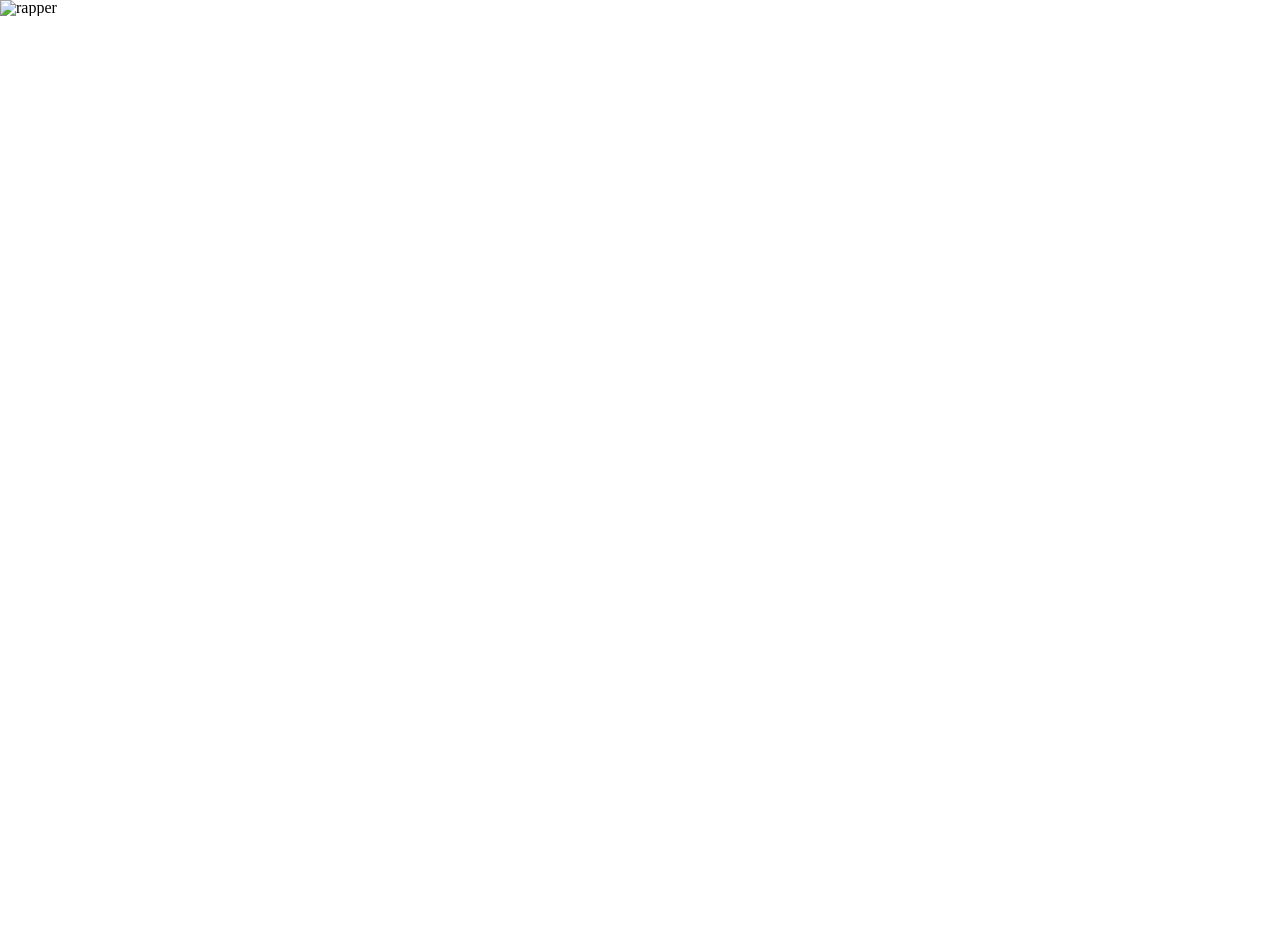
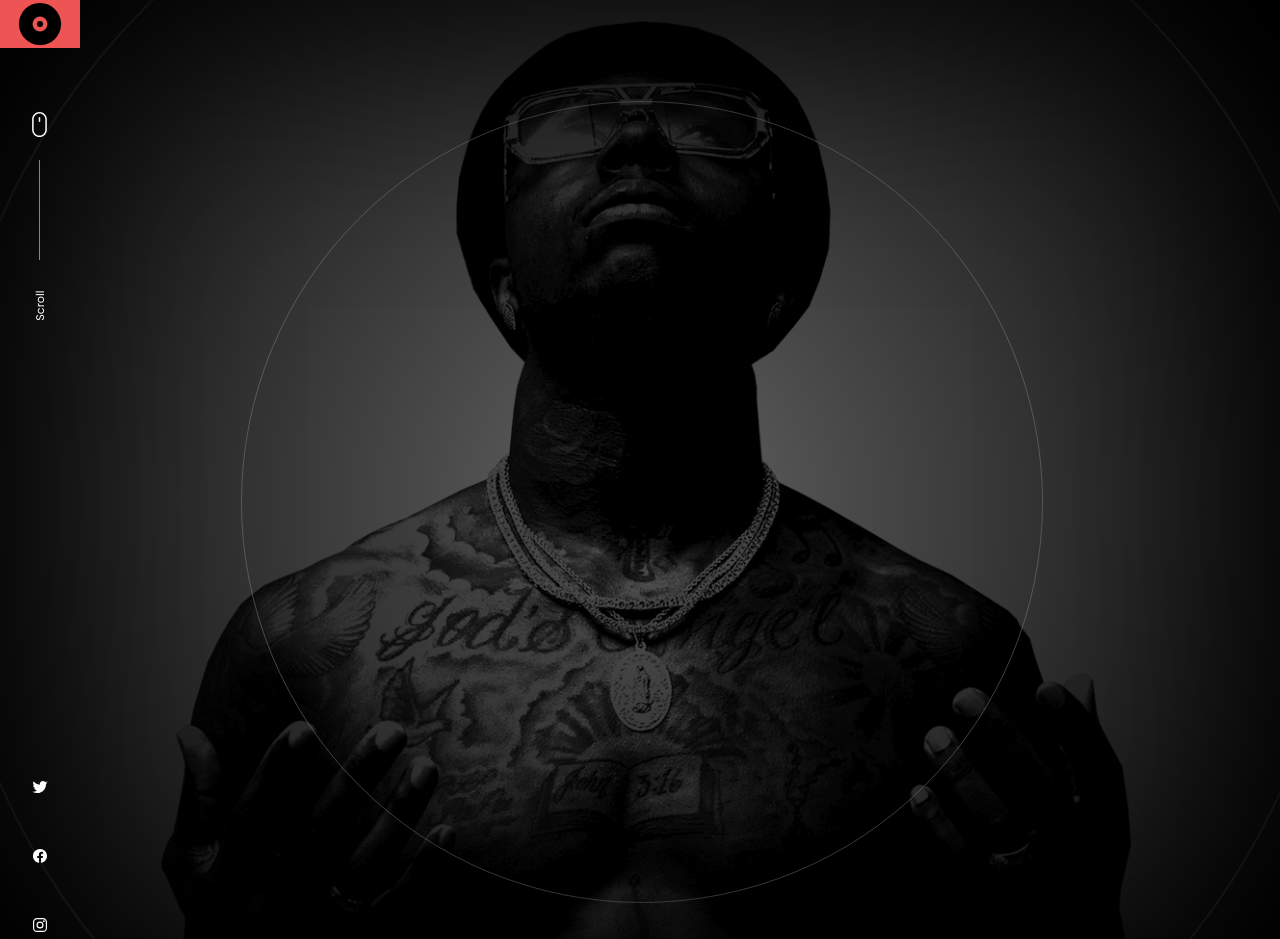
Before and after one commit to debowale1/got-miracles-ui, a plain HTML site: page index.html in a window 1280 px wide. Shown: the top 939 px of the page. Before the commit the page ends 800 px from the top, so only its background shows below. Drawn offline with nearby package versions, Linux system fonts and the light colour scheme.

Commit message:
styling the sidebar

```diff
--- a/index.html
+++ b/index.html
@@ -8,13 +8,37 @@
   <link rel="preconnect" href="https://fonts.googleapis.com">
   <link rel="preconnect" href="https://fonts.gstatic.com" crossorigin>
   <link href="https://fonts.googleapis.com/css2?family=Mada:wght@400;600&family=Merriweather:wght@300;400;700;900&family=Poppins:wght@200;300;400;500;600;700;800;900&display=swap" rel="stylesheet">
+  <link rel="stylesheet" href="styles/style.css">
   <title>Got Miracles</title>
 </head>
 <body>
 
   <section class="wrapper">
-    <img src="asset/rapper.png" alt="rapper">
-
+    <img src="assets/rapper.png" alt="rapper">
+    <div class="circle-outer">
+      <div class="circle-inner"></div>
+    </div>
+    <div class="landing">
+      <aside>
+        <div class="disc">
+          <ion-icon name="disc-sharp"></ion-icon>
+        </div>
+        <nav>
+          <ul>
+            <div class="scroll">
+              <li><svg xmlns="http://www.w3.org/2000/svg" height="25px" viewBox="-105 0 512 512.00002" width="25px" class=""><g><path d="m150.601562 0c-83.042968 0-150.601562 67.558594-150.601562 150.601562v210.796876c0 83.042968 67.558594 150.601562 150.601562 150.601562 83.042969 0 150.601563-67.558594 150.601563-150.601562v-210.796876c0-83.042968-67.558594-150.601562-150.601563-150.601562zm119.882813 361.398438c0 66.101562-53.78125 119.882812-119.882813 119.882812-66.101562 0-119.882812-53.78125-119.882812-119.882812v-210.796876c0-66.101562 53.78125-119.882812 119.882812-119.882812 66.101563 0 119.882813 53.78125 119.882813 119.882812zm0 0" data-original="#000000" class="active-path" data-old_color="#000000" fill="#FFFFFF"/><path d="m150.605469 101.851562c-8.484375 0-15.359375 6.875-15.359375 15.359376v70.695312c0 8.480469 6.875 15.359375 15.359375 15.359375 8.480469 0 15.359375-6.878906 15.359375-15.359375v-70.695312c0-8.484376-6.875-15.359376-15.359375-15.359376zm0 0" data-original="#000000" class="active-path" data-old_color="#000000" fill="#FFFFFF"/></g> </svg></li>
+              <li></li>
+              <li><span>Scroll</span></li>
+            </div>
+            <div class="social">
+              <li><a href="#"><ion-icon name="logo-twitter"></ion-icon></a></li>
+              <li><a href="#"><ion-icon name="logo-facebook"></ion-icon></a></li>
+              <li><a href="#"><ion-icon name="logo-instagram"></ion-icon></a></li>
+            </div>
+          </ul>
+        </nav>
+      </aside>
+    </div>
   </section>
 
   <script type="module" src="https://unpkg.com/ionicons@5.5.2/dist/ionicons/ionicons.esm.js"></script>
--- a/styles/style.css
+++ b/styles/style.css
@@ -0,0 +1,115 @@
+.wrapper {
+  position: relative;
+  background: #636363;
+  width: 100%;
+  height: 1000px;
+  overflow: hidden;
+}
+
+.wrapper img {
+  position: absolute;
+  margin: auto;
+  left: 0;
+  right: 0;
+  top: -10px;
+  height: 65em;
+}
+
+.circle-outer {
+  width: 1400px;
+  height: 1400px;
+  border: 2px solid #fff;
+  position: absolute;
+  border-radius: 50%;
+  left: 50%;
+  margin-left: -700px;
+  top: 50%;
+  margin-top: -700px;
+  display: flex;
+  justify-content: center;
+  align-items: center;
+}
+.circle-inner {
+  width: 800px;
+  height: 800px;
+  border: 1px solid rgba(255, 255, 255, 0.5);
+  border-radius: inherit;
+}
+
+.landing {
+  position: relative;
+  width: 100%;
+  height: 1000px;
+  overflow: hidden;
+  display: flex;
+  box-shadow: inset 0 0 300px black;
+  background: radial-gradient(circle, rgba(62, 62, 62, 0) 0%, black 100%);
+}
+
+aside {
+  display: flex;
+  flex-direction: column;
+  width: 80px;
+  height: 1000px;
+}
+
+.disc {
+  width: 80px;
+  background-color: #ee5454;
+  display: flex;
+  justify-content: center;
+  align-items: center;
+  font-size: 3em;
+}
+
+aside nav {
+  display: flex;
+  justify-content: center;
+  height: inherit;
+  padding: 4em 0;
+  box-sizing: border-box;
+}
+
+aside nav ul {
+  display: flex;
+  flex-direction: column;
+  justify-content: space-between;
+}
+
+aside nav ul li {
+  color: #fff;
+  list-style-type: none;
+  position: relative;
+}
+
+aside nav ul .scroll {
+  display: flex;
+  flex-direction: column;
+  align-items: center;
+}
+
+aside nav ul .scroll li:nth-child(2) {
+  border-left: 1px solid rgba(255, 255, 255, 0.5);
+  height: 100px;
+  top: 20px;
+}
+
+aside nav ul .scroll li:last-child {
+  font-family: 'Poppins', sans-serif;
+  font-size: 0.7em;
+  transform: rotate(-90deg);
+  top: 60px;
+}
+
+aside nav ul .social {
+  display: flex;
+  flex-direction: column;
+  align-items: center;
+}
+
+aside nav ul .social li {
+  margin-top: 50px;
+}
+aside nav ul .social li a {
+  color: #fff;
+}
```
